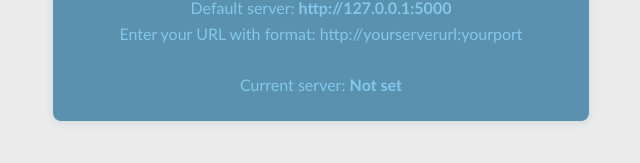
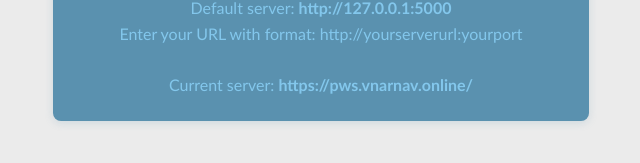
Before and after one commit to VOTMAN/passwordManager, a React (Vite) app: page /Server in a window 1280 px wide. Shown: the part 497-660 px from the top of the page, without its empty margins (319-959 px from the left). Built offline with nearby package versions, Linux system fonts and the light colour scheme.

Commit message:
Fix backend url not being set

```diff
--- a/src/Home/Home.jsx
+++ b/src/Home/Home.jsx
@@ -4,10 +4,12 @@ import { useContext, useEffect } from "react"
 import { ServerContext } from "../Context/ServerContext.jsx"
 
 const Home = () => {
-  const { setServer } = useContext(ServerContext)
+  const { server, setServer } = useContext(ServerContext)
 
   useEffect(() => {
-    setServer(localStorage.getItem("server_url"))
+
+    setServer(localStorage.getItem("server_url") == null ? server : localStorage.getItem("server_url"))
+    console.log(server)
   }, [])
 
   return (
--- a/src/ServerPage/ServerPage.jsx
+++ b/src/ServerPage/ServerPage.jsx
@@ -52,7 +52,7 @@ const ServerPage = () => {
                         <br />
                         <br />
                         Current server: <span className={styles.currentServer}>
-                            {localStorage.getItem("server_url") || "Not set"}
+                            {localStorage.getItem("server_url") || server}
                         </span>
                     </p>
                 </div>
```
